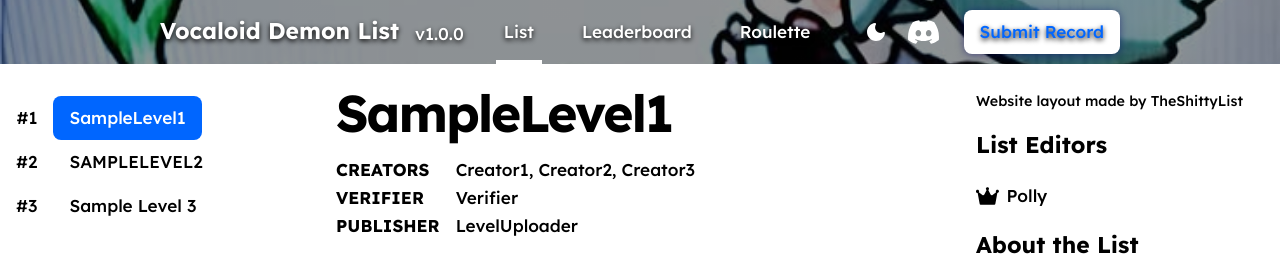
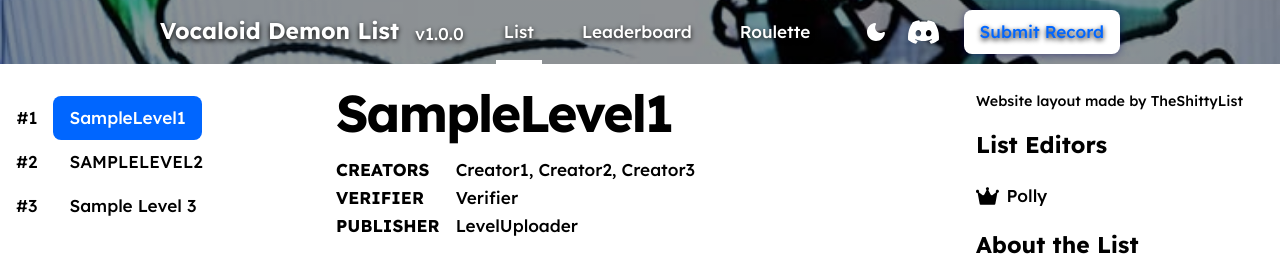
Before and after one commit to p0IIy/Vocaloid-Demon-List, a plain HTML site: page index.html in a window 1280 px wide. Shown: the top 256 px of the page. Drawn offline with nearby package versions, Linux system fonts and the light colour scheme.

Commit message:
Move header banner image slightly higher

```diff
--- a/css/main.css
+++ b/css/main.css
@@ -55,7 +55,7 @@ header {
         linear-gradient(rgba(0, 0, 0, 0.42), rgba(0, 0, 0, 0.42)),
         url("../image_2026-11-22_231118859.png");
     background-size: cover;
-    background-position: center;
+    background-position: center 55%;
     background-repeat: no-repeat;
     color: white;
 }
```
